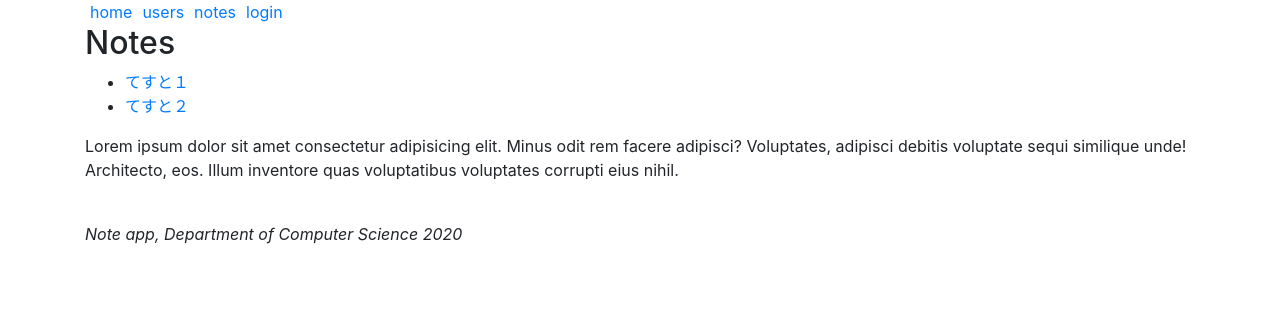
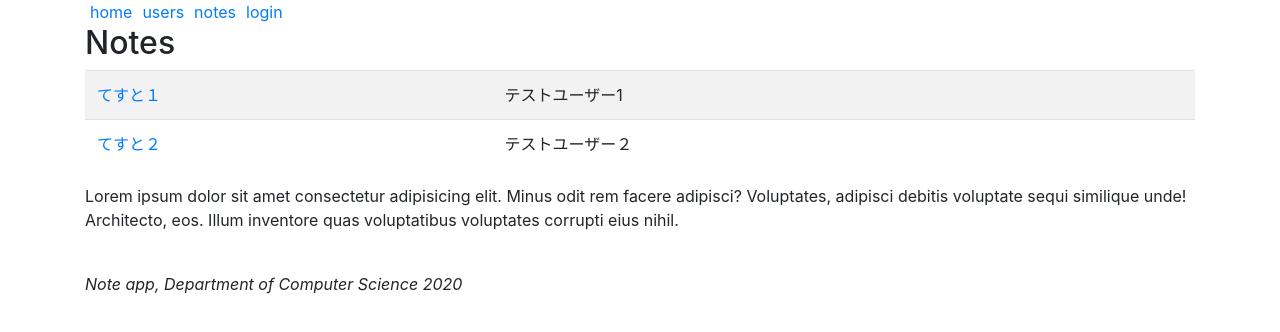
Before and after one commit to TanoueDaisuke/react-router-practice, a React (Create React App) app: page /notes in a window 1280 px wide. Shown: the top 332 px of the page. Built offline with nearby package versions, Linux system fonts and the light colour scheme.

Commit message:
notes一覧表示ページにreact-bootstrap適用

```diff
--- a/src/App.js
+++ b/src/App.js
@@ -18,12 +18,14 @@ const App = () => {
     {
       id: 1,
       content: "てすと１",
-      important: true
+      important: true,
+      user: "テストユーザー1"
     },
     {
       id: 2,
       content: "てすと２",
-      important: false
+      important: false,
+      user: "テストユーザー２"
     },
   ])
 
--- a/src/components/Notes.jsx
+++ b/src/components/Notes.jsx
@@ -1,17 +1,27 @@
 import React from 'react'
 import { Link } from 'react-router-dom'
+import { Table } from 'react-bootstrap'
 
 const Notes = ({ notes }) => {
   return (
     <div>
       <h2>Notes</h2>
-      <ul>
-        {notes.map(note =>
-          <li key={note.id}>
-            <Link to={`/notes/${note.id}`}>{note.content}</Link>
-          </li>
-          )}
-      </ul>
+      <Table striped>
+        <tbody>
+          {notes.map(note =>
+            <tr key={note.id}>
+              <td>
+                <Link to={`/notes/${note.id}`}>
+                  {note.content}
+                </Link>
+              </td>
+              <td>
+                {note.user}
+              </td>
+            </tr>
+            )}
+        </tbody>
+      </Table>
     </div>
   )
 }
```
